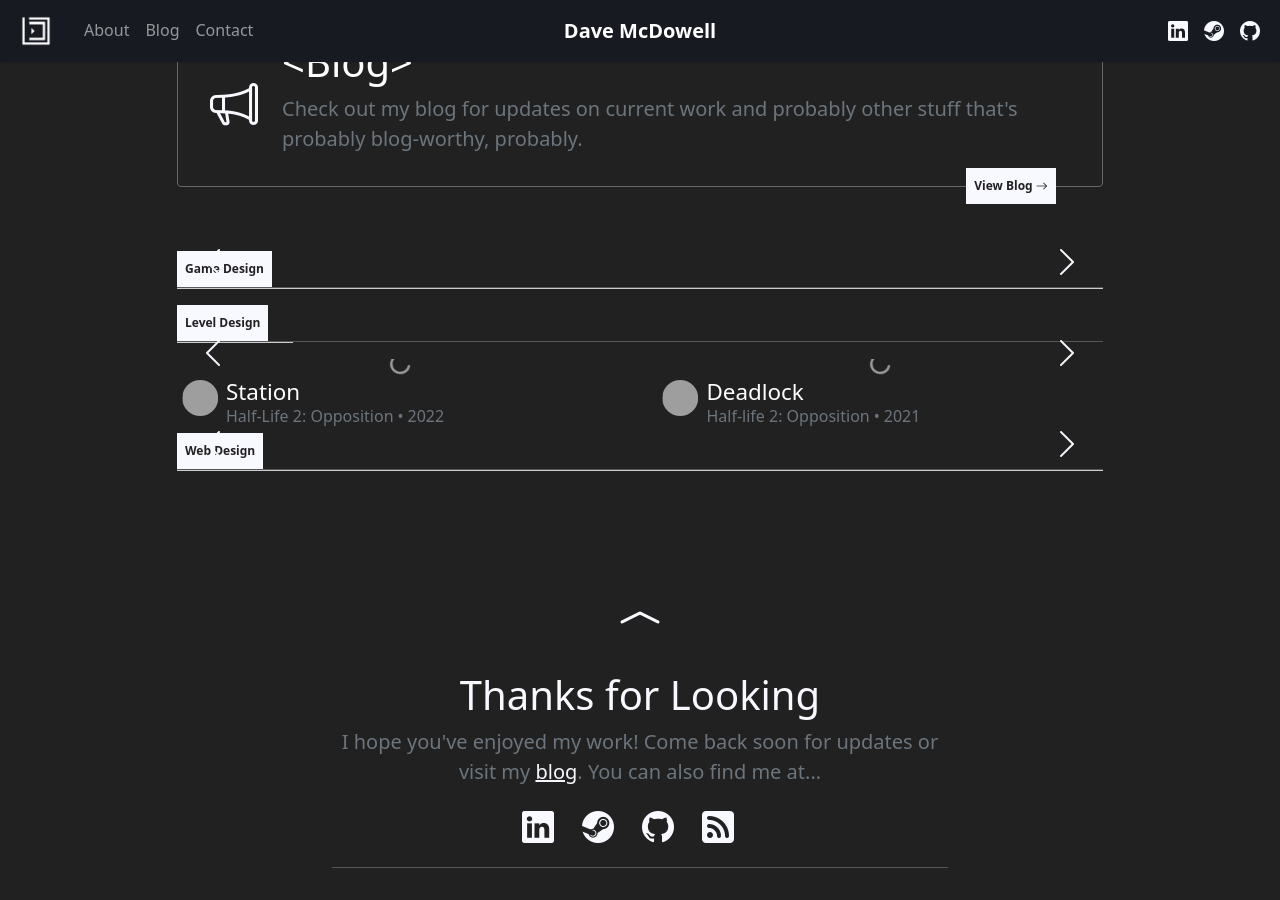
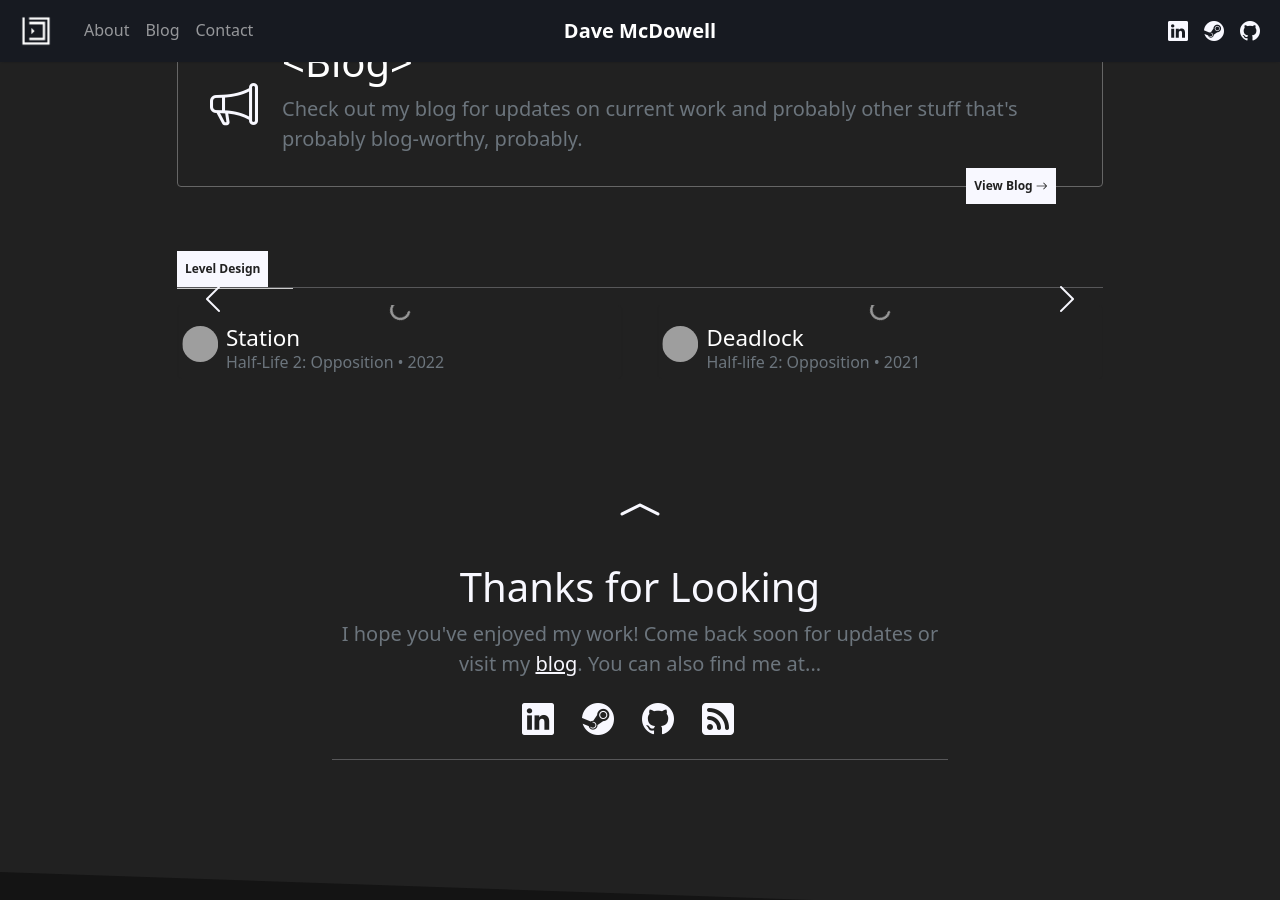
Before and after one commit to davemcdowell/portfolio, a Jekyll site: the page built from index.html, in a window 1280 px wide and 900 px high, scrolled down 944 px. Built offline with Jekyll 4.4.1, drawn with Linux system fonts in a browser that asks for light colours; nearby versions of some CDN libraries; grey boxes are pictures that could not be loaded.

Commit message:
Update portfolio-main.html

```diff
--- a/_includes/portfolio-main.html
+++ b/_includes/portfolio-main.html
@@ -3,7 +3,7 @@
 
     {% assign mainSort = site.collections | where:"show-main", true %}
     {% for collection in mainSort %}
-      {%- unless site[collection.label] == '_post' -%}
+      {%- unless site[collection.label] == '_post' or collection.docs.size < 1 -%}
       <section id="{{ collection.label }}-slider" class="splide portfolio-slider mx-auto" aria-labelledby="{{ collection.label }}-heading">
         <h2 id="{{ collection.label }}-heading" class="block-label">{{ collection.label | replace: '_', ' ' | capitalize }}</h2>
         <hr class="block-label-hr mb-0">
```
